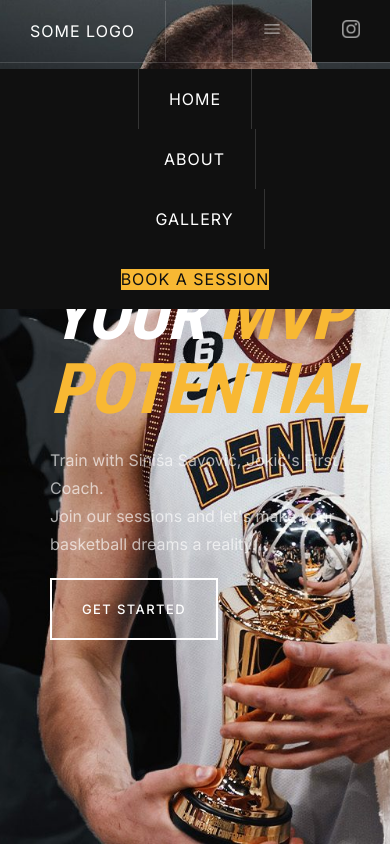
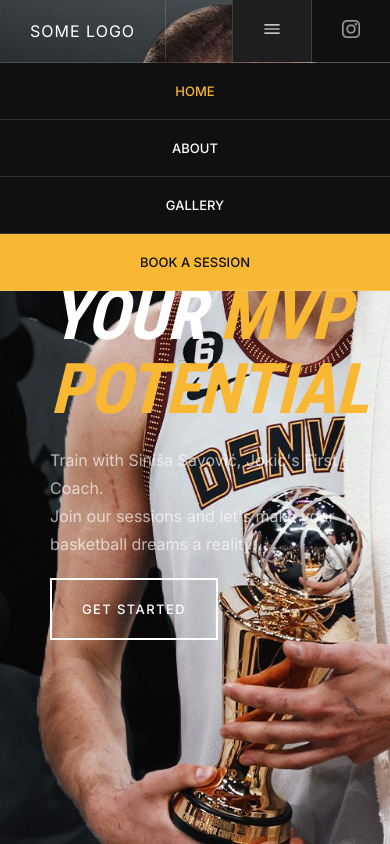
Before and after one commit to krsticzoran/basketball-coach, a Next.js app: page / in a window 390 px wide. Both pictures are taken after a click on the button 272 px from the left and 30 px from the top of the page. Shown: the top 844 px of the page. Built offline with nearby package versions, Linux system fonts and the light colour scheme.

Commit message:
modal style

```diff
--- a/components/layout/header.js
+++ b/components/layout/header.js
@@ -60,6 +60,7 @@ export default function Header() {
           </nav>
         </header>
       ) : (
+        <>
           <header className={classes['header-mobile']}>
             <ul>
               <li className={classes.logo}>
@@ -67,7 +68,7 @@ export default function Header() {
               </li>
             </ul>
             <ul>
-            <li>
+              <li className={isOpen ? classes['menu-button'] : ''}>
                 <button onClick={() => setIsOpen((prevState) => !prevState)}>
                   <Image src={menu} priority alt='menu icon' />
                 </button>
@@ -78,9 +79,10 @@ export default function Header() {
                 </Link>
               </li>
             </ul>
+          </header>
           {isOpen && (
             <div className={classes['menu-modal']}>
-              <nav>
+              <nav onClick={() => setIsOpen(false)}>
                 <ul>
                   <li>
                     <NavLink href='/'>Home</NavLink>
@@ -100,7 +102,7 @@ export default function Header() {
               </nav>
             </div>
           )}
-        </header>
+        </>
       )}
     </>
   )
--- a/styles/components/layout/header.module.scss
+++ b/styles/components/layout/header.module.scss
@@ -86,18 +86,60 @@
     border: none;
     cursor: pointer;
   }
+  ul {
+    height: 100%;
+    .menu-button {
+      background-color: $dark-hover;
+      img {
+        opacity: 1;
+      }
+    }
+  }
 }
 .menu-modal {
   position: fixed;
-  top: 6.9rem;
+  top: 6.3rem;
   left: 0;
-  z-index: 1000;
   width: 100%;
   background-color: $background;
   z-index: 99999;
 
   ul {
-    display: flex;
-    flex-direction: column;
+    @include flex;
+    list-style-type: none;
+
+    li {
+      cursor: pointer;
+
+      border-bottom: 1px solid $border;
+      text-transform: uppercase;
+      @include font-size(xs);
+      color: $white;
+      text-align: center;
+      font-weight: 500;
+      display: block;
+      width: 100%;
+      .active {
+        color: $accent;
+      }
+
+      a {
+        display: block;
+        width: 100%;
+        height: 100%;
+        @include spacing(padding, 3, 4);
+      }
+
+      &:hover {
+        background-color: $dark-hover;
+      }
+      &:last-child {
+        background-color: $accent;
+        color: $background;
+        &:hover {
+          background-color: $white;
+        }
+      }
+    }
   }
 }
```
Lines whose indentation alone changed are shown as unchanged.
